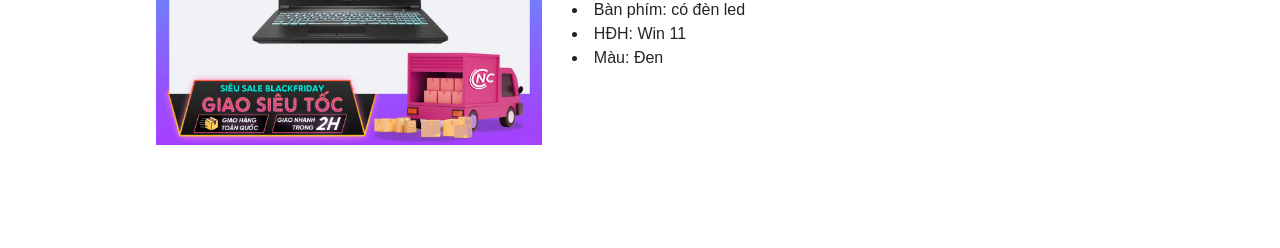
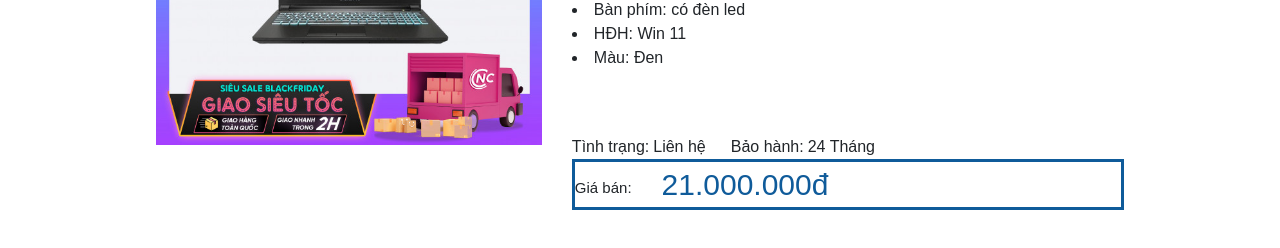
Before and after one commit to restartall93/computer-store-frontend, a Nuxt app: page /productDetails in a window 1280 px wide. Shown: the part 380-628 px from the top of the page. Built offline with nearby package versions, Linux system fonts and the light colour scheme.

Commit message:
Update index.vue

```diff
--- a/pages/productDetails/index.vue
+++ b/pages/productDetails/index.vue
@@ -7,7 +7,8 @@
             <div class="row">
                 <div class="col-md-12 col-lg-5 col-xl-5">
                     <div class="img-product">
-                        <img class="img-product-details" src="../../assets/img/250-21734-laptop-gigabyte-gaming-g5-md-51s1123so.jpg" alt="">
+                        <img class="img-product-details"
+                            src="../../assets/img/250-21734-laptop-gigabyte-gaming-g5-md-51s1123so.jpg" alt="">
                     </div>
                 </div>
                 <div class="col-md-12 col-lg-7 col-xl-7">
@@ -39,7 +40,28 @@
                         <div class="product-details-content">
                             <li>Màu: Đen</li>
                         </div>
-                        <div class="bin"></div>
+                        <div class="status">
+                            <div class="status-content">
+                                Tình trạng:
+                            </div>
+                            <div class="YESorNO">
+                                Liên hệ
+                            </div>
+                            <div class="status-content-1">
+                                Bảo hành:
+                            </div>
+                            <div class="time-insurance">
+                                24 Tháng
+                            </div>
+                        </div>
+                        <div class="prize-product-details">
+                            <div class="prize-product-content">
+                                Giá bán:
+                            </div>
+                            <div class="money-buy-product">
+                                21.000.000đ
+                            </div>
+                        </div>
                     </div>
                 </div>
             </div>
@@ -61,7 +83,7 @@ export default {
     padding: 0 5%;
 }
 
-.header-product{
+.header-product {
     font-size: 23px;
     align-items: center;
     justify-content: center;
@@ -70,26 +92,61 @@ export default {
 
 }
 
-.product-general{
+.product-general {
     font-size: 15px;
     font-weight: bold;
 }
 
-.product-details{
+.product-details {
     width: 100%;
     padding: 0 8%;
 }
-.img-product{
+
+.img-product {
     width: 100%;
     height: 290px;
 }
 
-.img-product-details{
+.img-product-details {
     width: 100%;
     height: 290px;
 }
-.test-2{
+
+.test-2 {
     width: 100%;
     height: 200px;
 }
+
+.status {
+    display: flex;
+    padding-top: 65px;
+}
+
+.YESorNO {
+    margin-left: 4px;
+}
+
+.status-content-1 {
+    margin-left: 25px;
+}
+
+.time-insurance {
+    margin-left: 4px;
+}
+
+.prize-product-details{
+    display: flex;
+    border: 3px solid #0f5b9a;
+}
+
+.prize-product-content{
+    padding-top: 15px;
+    font-size: 15px;
+}
+
+.money-buy-product{
+    padding-left: 30px;
+    font-size: 30px;
+    color: #0f5b9a;
+}
 </style>
```
